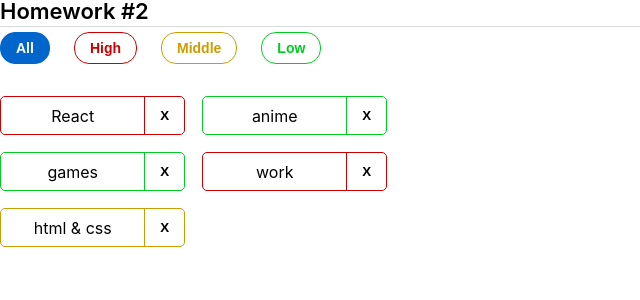
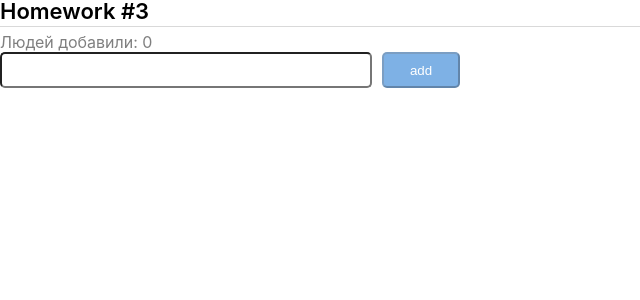
Before and after one commit to D1911G/hw2_it-incubator, a React (Create React App) app: page / in a window 1280 px wide. Shown: the top 300 px of the page, without its empty margins (0-640 px from the left). Built offline with nearby package versions, Linux system fonts and the light colour scheme.

Commit message:
Сделал третью домашку

```diff
--- a/src/s1-main/App.tsx
+++ b/src/s1-main/App.tsx
@@ -2,14 +2,15 @@ import React from "react";
 import s from "./App.module.css";
 import HW1 from "../s2-homeworks/hw01/HW1";
 import HW2 from "../s2-homeworks/hw02/HW2";
+import HW3 from "../s2-homeworks/hw03/HW3";
 
 function App() {
   return (
     <div className={s.App}>
       {/* <HW1/> */}
       {/*раскомментировать по ходу выполнения*/}
-      <HW2 />
-      {/*<HW3/>*/}
+      {/* <HW2 /> */}
+      <HW3 />
       {/*<HW4/>*/}
 
       {/*при выполнении дз 5 и более - закомментировать здесь дз 1-4, так как они есть внутри дз 5*/}
--- a/src/s2-homeworks/hw03/Greeting.module.css
+++ b/src/s2-homeworks/hw03/Greeting.module.css
@@ -2,34 +2,59 @@
 }
 
 .inputAndButtonContainer {
+  display: flex;
 }
 
 .error {
+  color: #cc0000;
 }
 
 .input {
+  width: 372px;
+  height: 36px;
+  margin-right: 10px;
+  border-radius: 5px;
 }
 
 .input:focus {
+  width: 372px;
+  height: 36px;
+  border-radius: 5px;
+  margin-right: 10px;
 }
 
 .errorInput {
+  width: 372px;
+  height: 36px;
+  border: 1px solid #cc0000;
+  margin-right: 10px;
+  border-radius: 5px;
 }
-
 .button {
+  background-color: #0066cc;
+  width: 78px;
+  height: 36px;
+  border-radius: 5px;
+  color: #ffffff;
 }
 
 .button:focus {
+  color: #ffffff;
 }
 
 .button:active {
+  color: #ffffff;
 }
 
 .button:disabled {
+  background-color: #0066cc81;
+  color: #ffffff;
 }
 
 .text {
+  color: #00000080;
 }
 
 .greeting {
+  color: #000000;
 }
--- a/src/s2-homeworks/hw03/Greeting.tsx
+++ b/src/s2-homeworks/hw03/Greeting.tsx
@@ -1,16 +1,18 @@
-import React, {ChangeEvent, KeyboardEvent} from 'react'
-import s from './Greeting.module.css'
-
+import React, { ChangeEvent, KeyboardEvent } from "react";
+import s from "./Greeting.module.css";
+//DONE * 9 - в файле Greeting.tsx дописать типизацию пропсов
+//DONE  * 10 - в файле Greeting.tsx вычислить inputClass в зависимости от наличия ошибки
+//DONE  * 11 - сделать стили в соответствии с дизайном
 type GreetingPropsType = {
-    name: any // need to fix any
-    setNameCallback: any // need to fix any
-    addUser: any // need to fix any
-    onBlur: any // need to fix any
-    onEnter: any // need to fix any
-    error: any // need to fix any
-    totalUsers: any // need to fix any
-    lastUserName?: any // need to fix any
-}
+  name: string; // need to fix any
+  setNameCallback: (e: ChangeEvent<HTMLInputElement>) => void; // need to fix any
+  addUser: () => void; // need to fix any
+  onBlur: () => void; // need to fix any
+  onEnter: (e: KeyboardEvent<HTMLInputElement>) => void; // need to fix any
+  error: string; // need to fix any
+  totalUsers: number; // need to fix any
+  lastUserName?: string; // need to fix any
+};
 
 // презентационная компонента (для верстальщика)
 const Greeting: React.FC<GreetingPropsType> = (
@@ -23,36 +25,34 @@ const Greeting: React.FC<GreetingPropsType> = (
     error,
     totalUsers,
     lastUserName,
-    } // деструктуризация пропсов
+  }, // деструктуризация пропсов
 ) => {
-    const inputClass = s.errorInput // need to fix with (?:)
+  const inputClass = error ? s.errorInput : s.input; // need to fix with (?:)
 
   return (
-        <div id={'hw3-form'} className={s.greetingForm}>
+    <div id={"hw3-form"} className={s.greetingForm}>
       <div className={s.text}>
-                {'Людей добавили: '}
-                <span id={'hw3-users-total'}>
-                    {totalUsers}
-                </span>
+        {"Людей добавили: "}
+        <span id={"hw3-users-total"}>{totalUsers}</span>
       </div>
 
       <div className={s.inputAndButtonContainer}>
         <div>
           <input
-                        id={'hw3-input'}
+            id={"hw3-input"}
             value={name}
             onChange={setNameCallback}
             className={inputClass}
             onKeyDown={onEnter}
             onBlur={onBlur}
           />
-                    <div id={'hw3-error'} className={s.error}>
+          <div id={"hw3-error"} className={s.error}>
             {error}
           </div>
         </div>
 
         <button
-                    id={'hw3-button'}
+          id={"hw3-button"}
           onClick={addUser}
           className={s.button}
           disabled={!name.trim()}
@@ -63,11 +63,11 @@ const Greeting: React.FC<GreetingPropsType> = (
 
       {lastUserName && (
         <div className={s.greeting}>
-                    Привет <span id={'hw3-last-user'}>{lastUserName}</span>!
+          Привет <span id={"hw3-last-user"}>{lastUserName}</span>!
         </div>
       )}
     </div>
-    )
-}
+  );
+};
 
-export default Greeting
+export default Greeting;
--- a/src/s2-homeworks/hw03/GreetingContainer.tsx
+++ b/src/s2-homeworks/hw03/GreetingContainer.tsx
@@ -1,21 +1,48 @@
-import React, { ChangeEvent, KeyboardEvent, useState } from 'react'
-import Greeting from './Greeting'
-import { UserType } from './HW3'
+import React, { ChangeEvent, KeyboardEvent, useState } from "react";
+import Greeting from "./Greeting";
+import { UserType } from "./HW3";
+// * 4 - в файле GreetingContainer.tsx дописать типизацию пропсов DONE
+//  * 5 - в файле GreetingContainer.tsx указать нужные типы в useState с name и error DONE
+//  * 6 - в файле GreetingContainer.tsx дописать тип и логику функции setNameCallback DONE
+//  * 7 - в файле GreetingContainer.tsx дописать логику функций pureAddUser, pureOnBlur, pureOnEnter и проверить их тестами DONE
+//  * 8 - в файле GreetingContainer.tsx вычислить количество добавленных и имя последнего (totalUsers, lastUserName) DONE
+type GreetingContainerPropsType = {
+  users: UserType[]; // need to fix any
+  addUserCallback: (name: string) => void; // need to fix any
+};
 
-type GreetingContainerPropsType = {
-    users: any // need to fix any
-    addUserCallback: any // need to fix any
+export const pureAddUser = (
+  name: string,
+  setError: (error: string) => void,
+  setName: (name: string) => void,
+  addUserCallback: (name: string) => void,
+) => {
+  if (name.trim() === "") {
+    setError("Ошибка! Введите имя!");
+  } else {
+    addUserCallback(name);
+    setName("");
+    setError("");
   }
+};
 
-export const pureAddUser = (name: any, setError: any, setName: any, addUserCallback: any) => {
-    // если имя пустое - показать ошибку, иначе - добавить юзера и очистить инпут
+export const pureOnBlur = (name: string, setError: any) => {
+  // если имя пустое - показать ошибку
+  if (name.trim() === "") {
+    setError("Ошибка! Введите имя!");
   }
+};
 
-export const pureOnBlur = (name: any, setError: any) => { // если имя пустое - показать ошибку
+export const pureOnEnter = (
+  e: KeyboardEvent<HTMLInputElement>,
+  addUser: () => void,
+) => {
+  // если нажата кнопка Enter - добавить
+
+  if (e.key === "Enter") {
+    addUser();
   }
-
-export const pureOnEnter = (e: any, addUser: any) => { // если нажата кнопка Enter - добавить
-}
+};
 
 // более простой и понятный для новичков
 // function GreetingContainer(props: GreetingPropsType) {
@@ -26,28 +53,29 @@ const GreetingContainer: React.FC<GreetingContainerPropsType> = ({
   addUserCallback,
 }) => {
   // деструктуризация пропсов
-    const [name, setName] = useState<any>('') // need to fix any
-    const [error, setError] = useState<any>('') // need to fix any
+  const [name, setName] = useState<string>(""); // need to fix any
+  const [error, setError] = useState<string>(""); // need to fix any
 
-    const setNameCallback = (e: any) => { // need to fix any
-        setName('some name') // need to fix
+  const setNameCallback = (e: ChangeEvent<HTMLInputElement>) => {
+    // need to fix any
+    setName(e.currentTarget.value); // need to fix
 
-        error && setError('')
-    }
+    error && setError("");
+  };
   const addUser = () => {
-        pureAddUser(name, setError, setName, addUserCallback)
-    }
+    pureAddUser(name, setError, setName, addUserCallback);
+  };
 
   const onBlur = () => {
-        pureOnBlur(name, setError)
-    }
+    pureOnBlur(name, setError);
+  };
 
-    const onEnter = (e: any) => {
-        pureOnEnter(e, addUser)
-    }
+  const onEnter = (e: KeyboardEvent<HTMLInputElement>) => {
+    pureOnEnter(e, addUser);
+  };
 
-    const totalUsers = 0 // need to fix
-    const lastUserName = 'some name' // need to fix
+  const totalUsers = users.length; // need to fix
+  const lastUserName = users.length > 0 ? users[users.length - 1].name : ""; // need to fix
 
   return (
     <Greeting
@@ -60,7 +88,7 @@ const GreetingContainer: React.FC<GreetingContainerPropsType> = ({
       totalUsers={totalUsers}
       lastUserName={lastUserName}
     />
-    )
-}
+  );
+};
 
-export default GreetingContainer
+export default GreetingContainer;
--- a/src/s2-homeworks/hw03/HW3.tsx
+++ b/src/s2-homeworks/hw03/HW3.tsx
@@ -1,17 +1,17 @@
-import React, { useState } from 'react'
-import { v1 } from 'uuid'
-import s2 from '../../s1-main/App.module.css'
-import GreetingContainer from './GreetingContainer'
+import React, { useState } from "react";
+import { v1 } from "uuid";
+import s2 from "../../s1-main/App.module.css";
+import GreetingContainer from "./GreetingContainer";
 
 /*
-* 1 - описать тип UserType
-* 2 - указать нужный тип в useState с users
-* 3 - дописать типы и логику функции pureAddUserCallback и проверить её тестами
-* 4 - в файле GreetingContainer.tsx дописать типизацию пропсов
-* 5 - в файле GreetingContainer.tsx указать нужные типы в useState с name и error
-* 6 - в файле GreetingContainer.tsx дописать тип и логику функции setNameCallback
-* 7 - в файле GreetingContainer.tsx дописать логику функций pureAddUser, pureOnBlur, pureOnEnter и проверить их тестами
-* 8 - в файле GreetingContainer.tsx вычислить количество добавленных и имя последнего (totalUsers, lastUserName)
+ DONE * 1 - описать тип UserType DONE
+ DONE * 2 - указать нужный тип в useState с users DONE
+ DONE * 3 - дописать типы и логику функции pureAddUserCallback и проверить её тестами DONE
+ DONE * 4 - в файле GreetingContainer.tsx дописать типизацию пропсов DONE
+ DONE * 5 - в файле GreetingContainer.tsx указать нужные типы в useState с name и error DONE
+ DONE * 6 - в файле GreetingContainer.tsx дописать тип и логику функции setNameCallback DONE
+ DONE * 7 - в файле GreetingContainer.tsx дописать логику функций pureAddUser, pureOnBlur, pureOnEnter и проверить их тестами DONE
+ DONE * 8 - в файле GreetingContainer.tsx вычислить количество добавленных и имя последнего (totalUsers, lastUserName) DONE
  * 9 - в файле Greeting.tsx дописать типизацию пропсов
  * 10 - в файле Greeting.tsx вычислить inputClass в зависимости от наличия ошибки
  * 11 - сделать стили в соответствии с дизайном
@@ -19,36 +19,41 @@ import GreetingContainer from './GreetingContainer'
 
 // types
 export type UserType = {
-    _id: any // need to fix any
-    name: any // need to fix any
-}
+  _id: string; // need to fix any
+  name: string; // need to fix any
+};
 
-export const pureAddUserCallback = (name: any, setUsers: any, users: any) => { // need to fix any
-    const user = { // need to fix
-    }
-    setUsers([...users, user])
-}
+export const pureAddUserCallback = (
+  name: string,
+  setUsers: React.Dispatch<React.SetStateAction<UserType[]>>,
+  users: UserType[],
+) => {
+  // need to fix any
+  const user = {
+    _id: v1(),
+    name: name,
+  };
+  setUsers([...users, user]);
+};
 
 const HW3 = () => {
-    const [users, setUsers] = useState<any>([]) // need to fix any
+  const [users, setUsers] = useState<UserType[]>([]); // need to fix any
 
-    const addUserCallback = (name: any) => { // need to fix any
-        pureAddUserCallback(name, setUsers, users)
-    }
+  const addUserCallback = (name: string) => {
+    // need to fix any
+    pureAddUserCallback(name, setUsers, users);
+  };
 
   return (
-        <div id={'hw3'}>
+    <div id={"hw3"}>
       <div className={s2.hwTitle}>Homework #3</div>
       {/*для автоматической проверки дз (не менять)*/}
 
       <div className={s2.hw}>
-                <GreetingContainer
-                    users={users}
-                    addUserCallback={addUserCallback}
-                />
+        <GreetingContainer users={users} addUserCallback={addUserCallback} />
       </div>
     </div>
-    )
-}
+  );
+};
 
-export default HW3
+export default HW3;
```
Also changed, not shown: 1 other file (tests, documents, lock files or other folders). Lines whose indentation alone changed are shown as unchanged.
